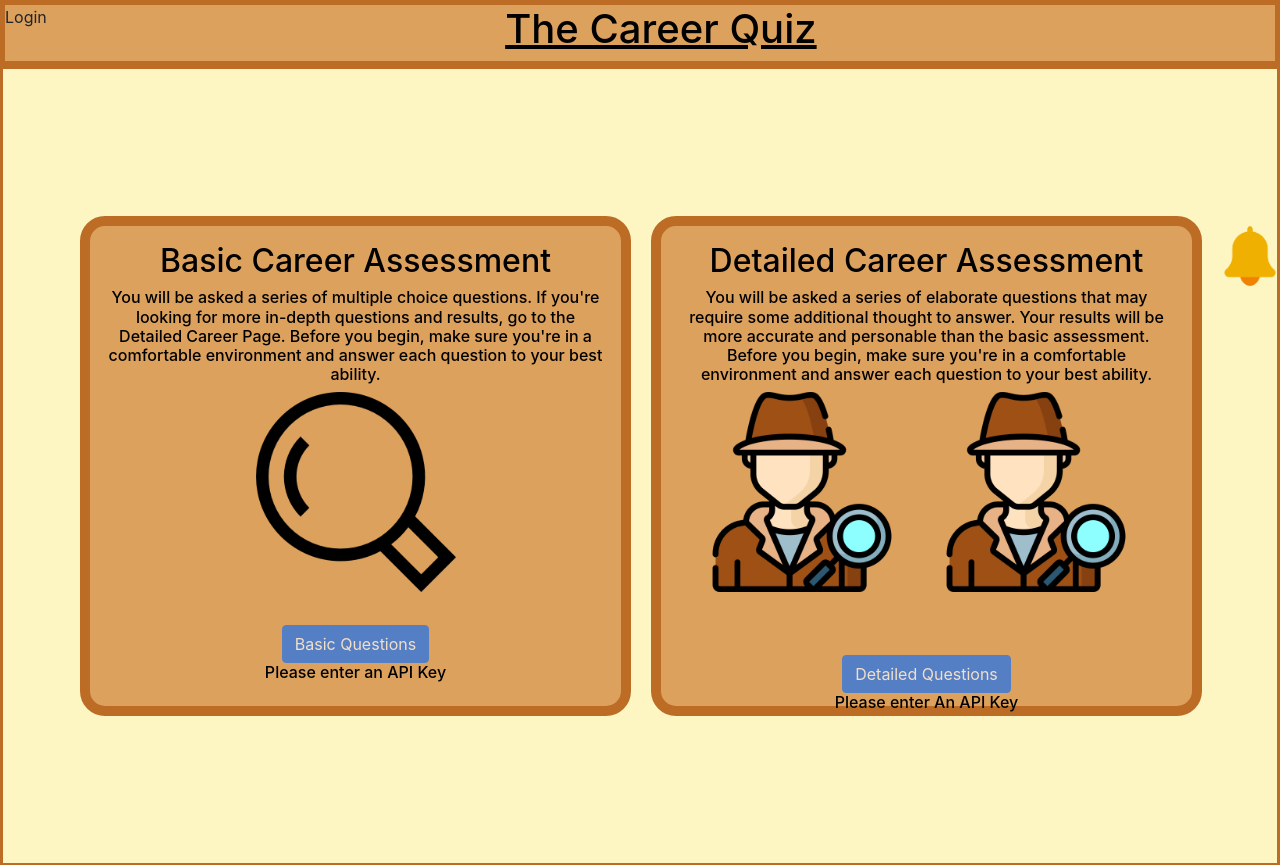
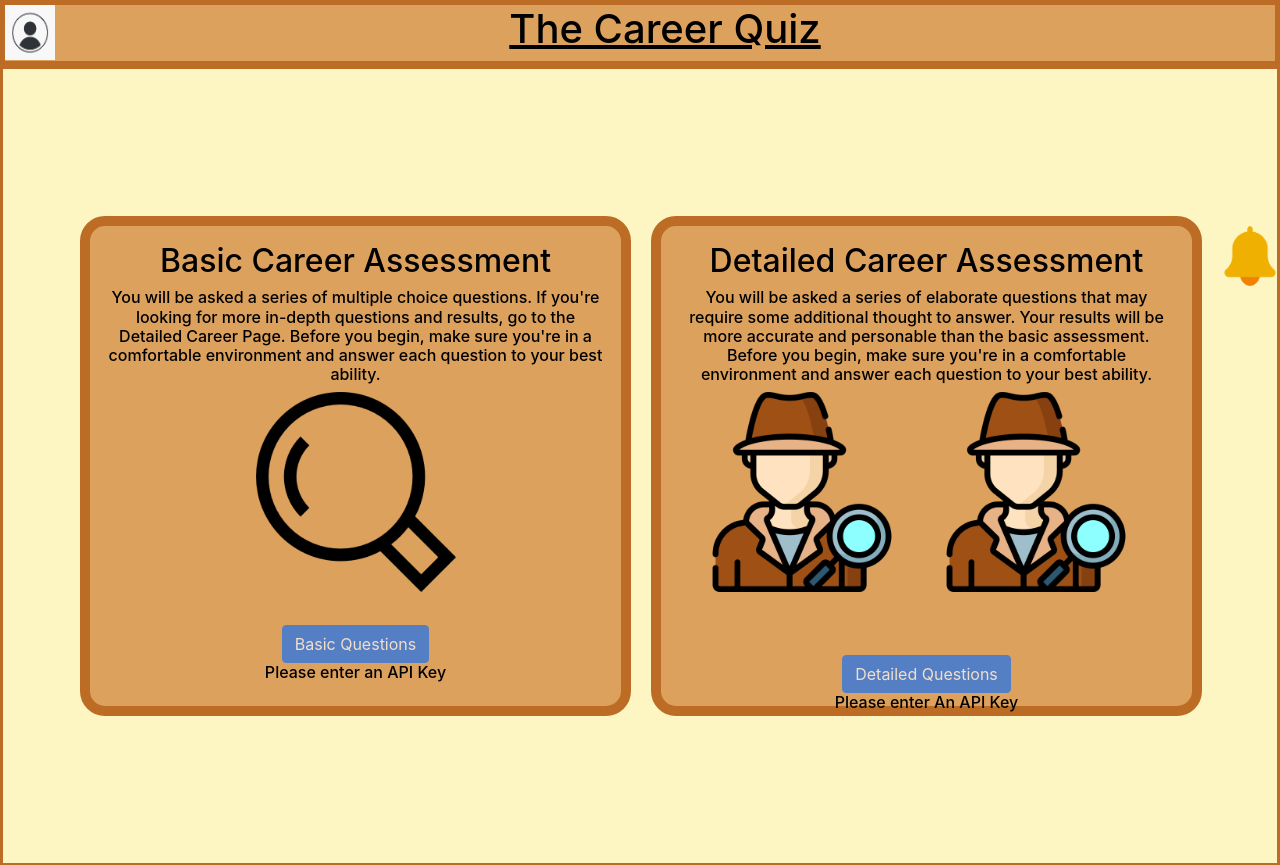
Before and after one commit to bleaky11/starter_helpi, a React (Create React App) app: page /basic-questions in a window 1280 px wide. Shown: the top 865 px of the page. Built offline with nearby package versions, Linux system fonts and the light colour scheme.

Commit message:
Saving changes

```diff
--- a/src/homepagelogo.tsx
+++ b/src/homepagelogo.tsx
@@ -1,8 +1,26 @@
-export function HomePage (): JSX.Element{
-    return<div>
-        <div style = {{float: "left"}}>Login</div>
-        <a href="https://bleaky11.github.io/starter_helpi/" style={{color: "black"}}>
-            <h1>The Career Quiz</h1>
-        </a>
-    </div>
+import { useState } from "react";
+import { Button } from "react-bootstrap";
+import userProfile from "./Images/user-profile.png";
+
+export function HomePage(): JSX.Element {
+    const [showButton, setShowButton] = useState(false);
+
+    function logIn():JSX.Element
+    {
+        return <div></div>
+    }
+    return (
+        <div>
+            <div style={{ float: "left" }}>
+                <img
+                    style={{ width: "50px", height: "55px", cursor: "pointer" }}
+                    src={userProfile}
+                    alt="user-profile"
+                />
+            </div>
+            <a href="https://bleaky11.github.io/starter_helpi/" style={{ color: "black" }}>
+                <h1>The Career Quiz</h1>
+            </a>
+        </div>
+    );
 }
```
Also changed, not shown: src/Images/user-profile.png (added).
